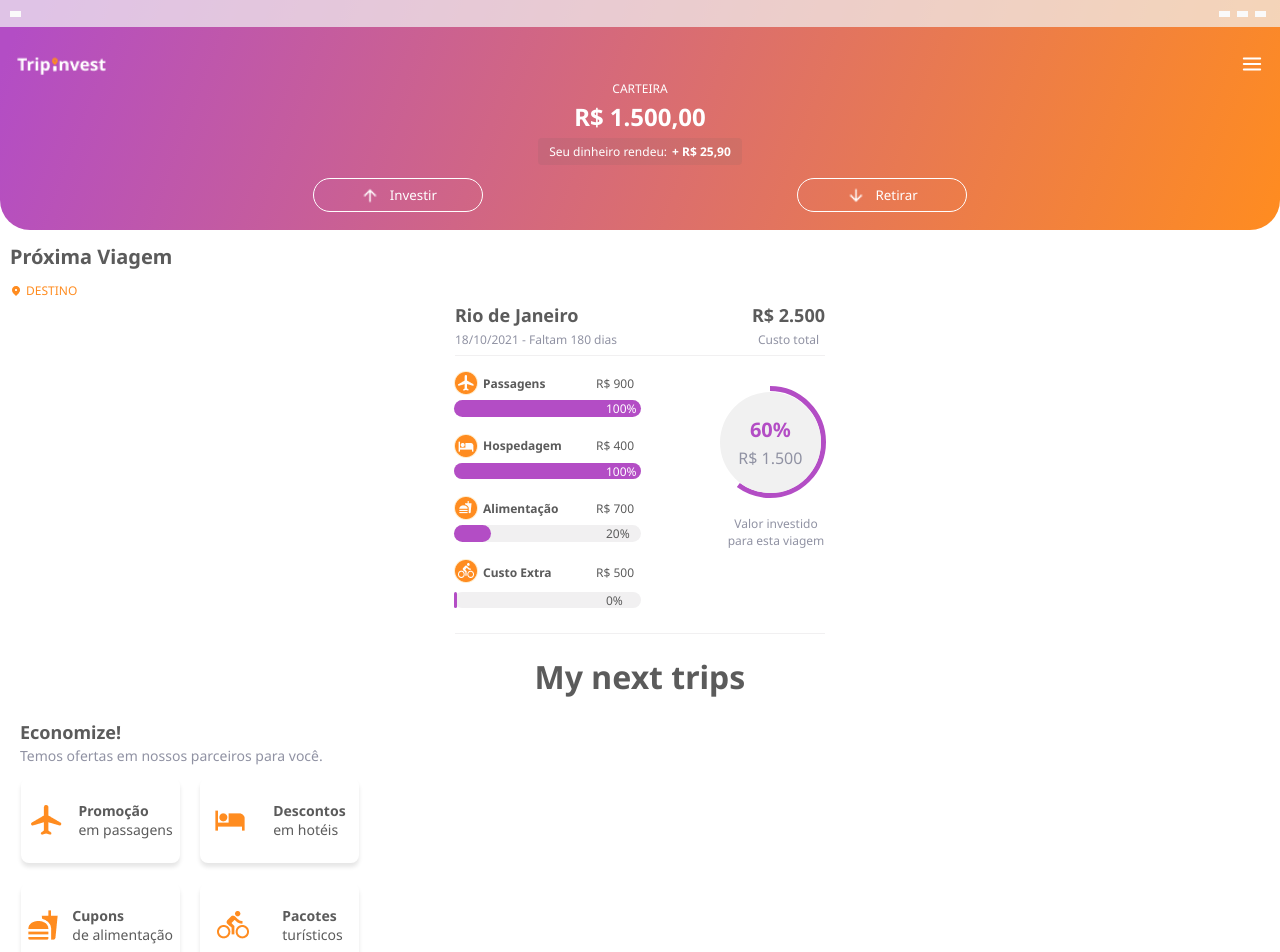
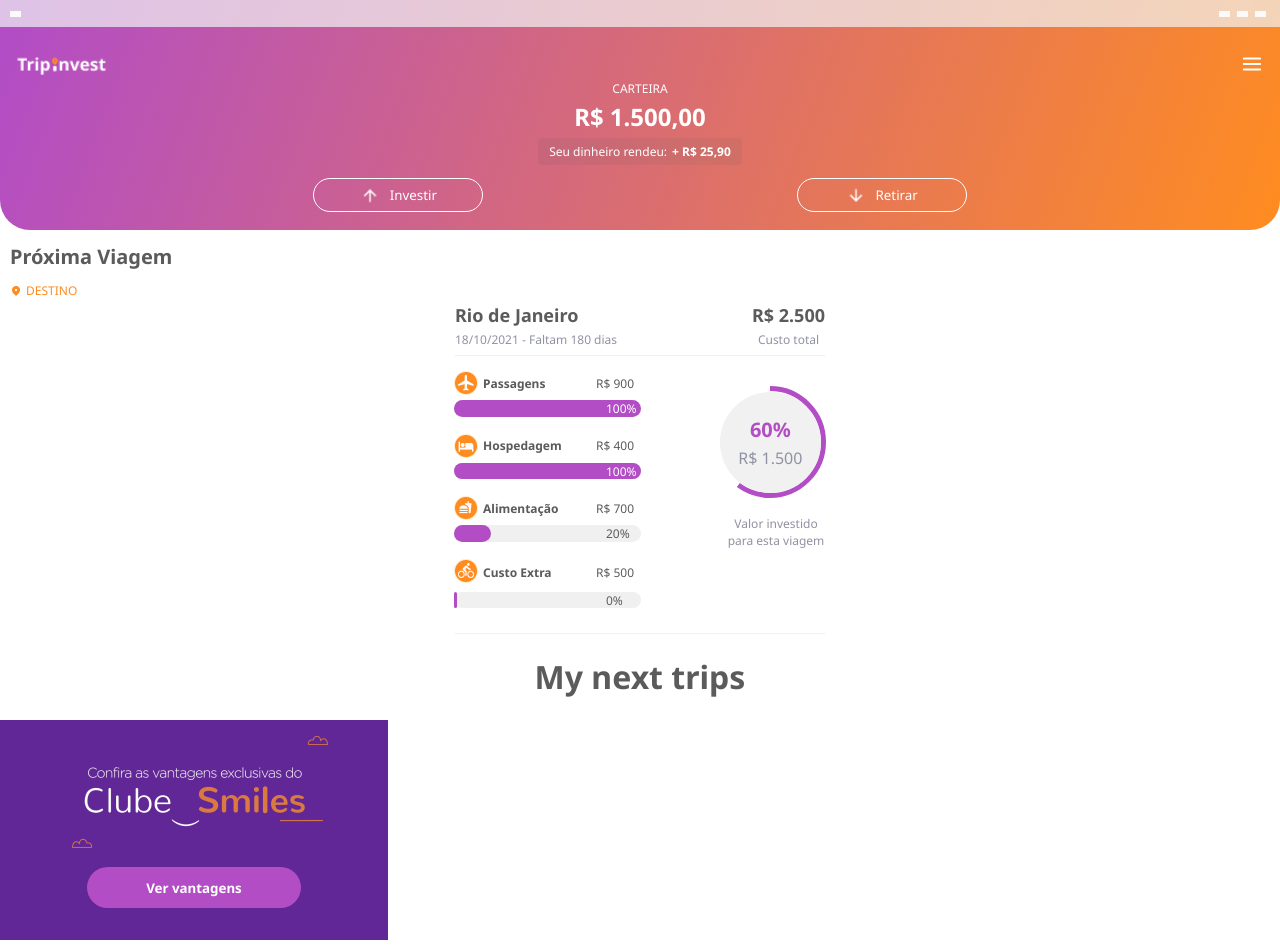
Before and after one commit to itsaleplets/hackathonSmile, a React (Create React App) app: page / in a window 1280 px wide. Shown: the top 952 px of the page. Built offline with nearby package versions, Linux system fonts and the light colour scheme.

Commit message:
Feat: styled smiles club component

```diff
--- /dev/null
+++ b/src/components/home/SmilesClub.jsx
@@ -0,0 +1,28 @@
+import React from 'react';
+import '../../styles/routes/SmilesClub.css'
+import '../../styles/form/MonthlyInvestment.css'
+import smiles from '../../images/Clube-Smiles.png';
+import { Link } from 'react-router-dom';
+
+function SmilesClub() {
+
+  return (
+    <div className="smiles">
+      <img
+        src={smiles}
+        alt="smiles ad"
+        className="smileImg"
+      />
+      <a target="blank" href="https://www.smiles.com.br/clube-smiles">
+        <button
+          name="invest"
+          className="abledBtn smileBtn"
+        >
+          Ver vantagens
+        </button>
+      </a>
+    </div>
+  );
+}
+
+export default SmilesClub;
--- a/src/pages/Home.jsx
+++ b/src/pages/Home.jsx
@@ -5,6 +5,7 @@ import '../styles/routes/Home.css'
 import Wallet from '../components/home/Wallet';
 import NextTrip from '../components/home/NextTrip';
 import Partners from '../components/home/Partners';
+import SmilesClub from '../components/home/SmilesClub';
 
 function Home() {
 
@@ -14,6 +15,7 @@ function Home() {
       <p className="bold nextTripTitle">Próxima Viagem</p>
       <NextTrip />
       <h1>My next trips</h1>
+      <SmilesClub />
       <Partners />
     </div>
   );
--- /dev/null
+++ b/src/styles/routes/SmilesClub.css
@@ -0,0 +1,10 @@
+.smiles {
+  background-color: #612797;
+  width: 388px;
+  height: 220px;
+  margin-bottom: 30px;
+}
+
+.smileBtn {
+  margin-top: -10px;
+}
```
Also changed, not shown: src/images/Clube-Smiles.png (added).
